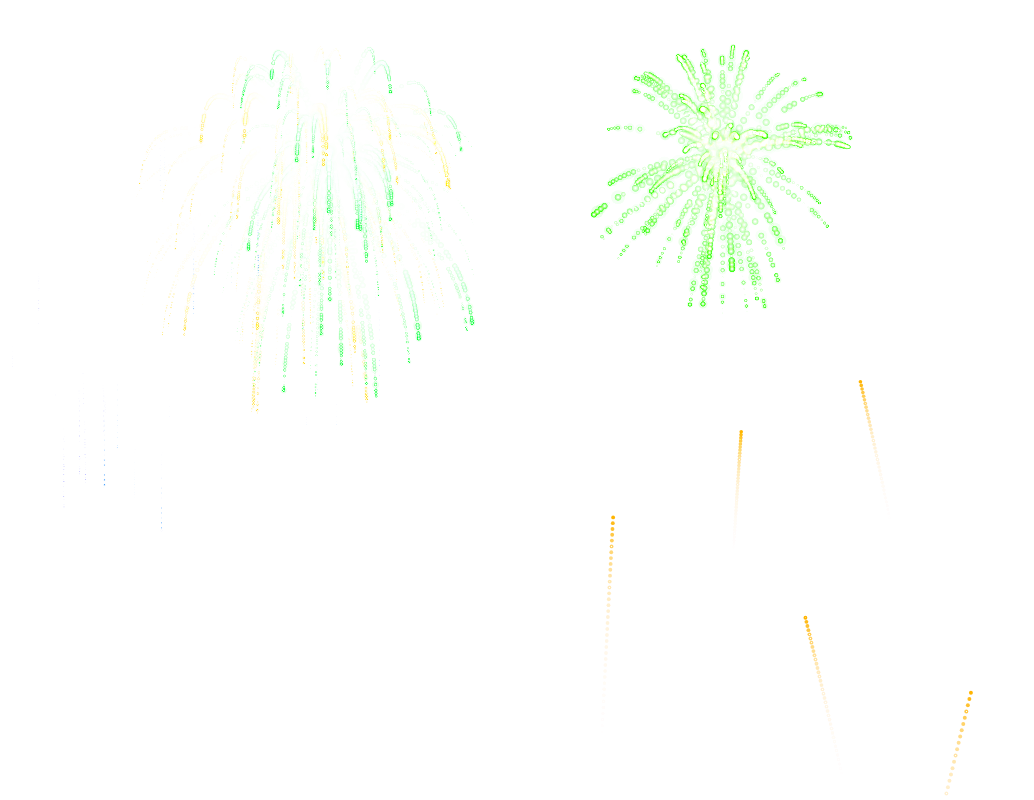
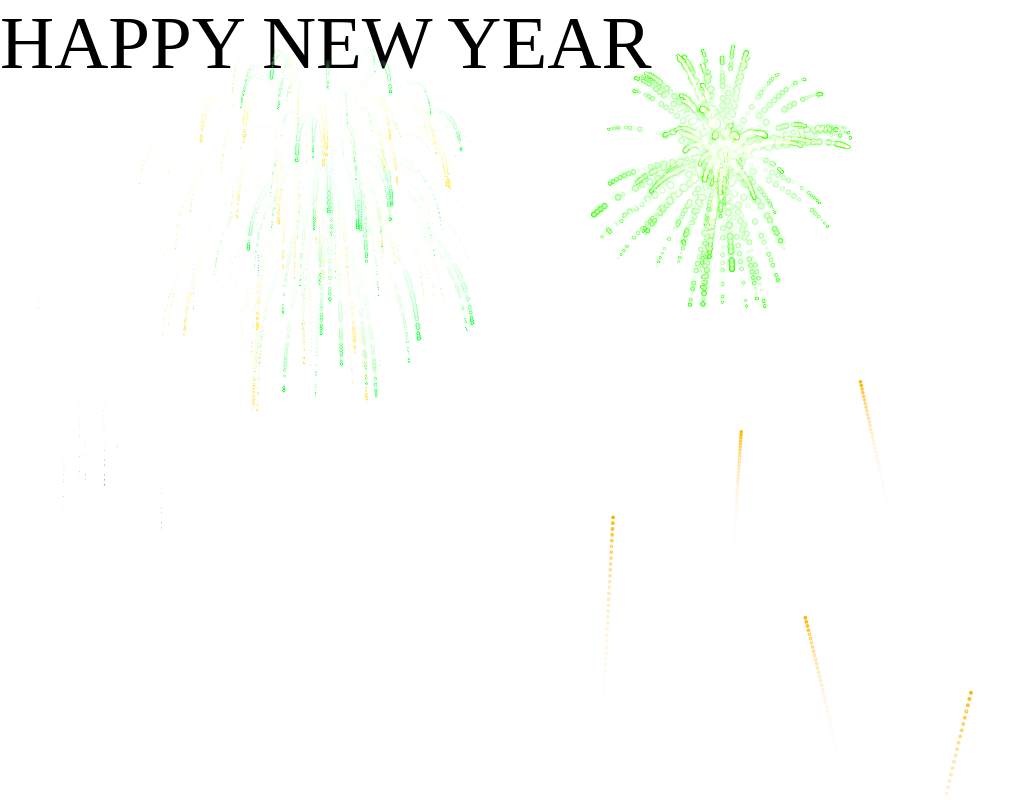
Before and after one commit to tth0505/happy-new-year, a plain HTML site: page index.html in a window 1280 px wide. Shown: the whole page, without its empty margins (0-1034 px from the left). Drawn offline with Linux system fonts and the light colour scheme; animation ran at ten frames a second.

Commit message:
Update index.html

```diff
--- a/index.html
+++ b/index.html
@@ -8,6 +8,8 @@
 </head>
 <body>
 	<div class="firework" id="firework">
+		<h1>Happy New Year</h1>
+		<!-- <h2>Happy New Year</h2> -->
 	</div>
     <!-- Custom-JavaScript-File-Links -->
 		<script src="./asset/js/jquery-3.2.1.min.js"></script>
```
